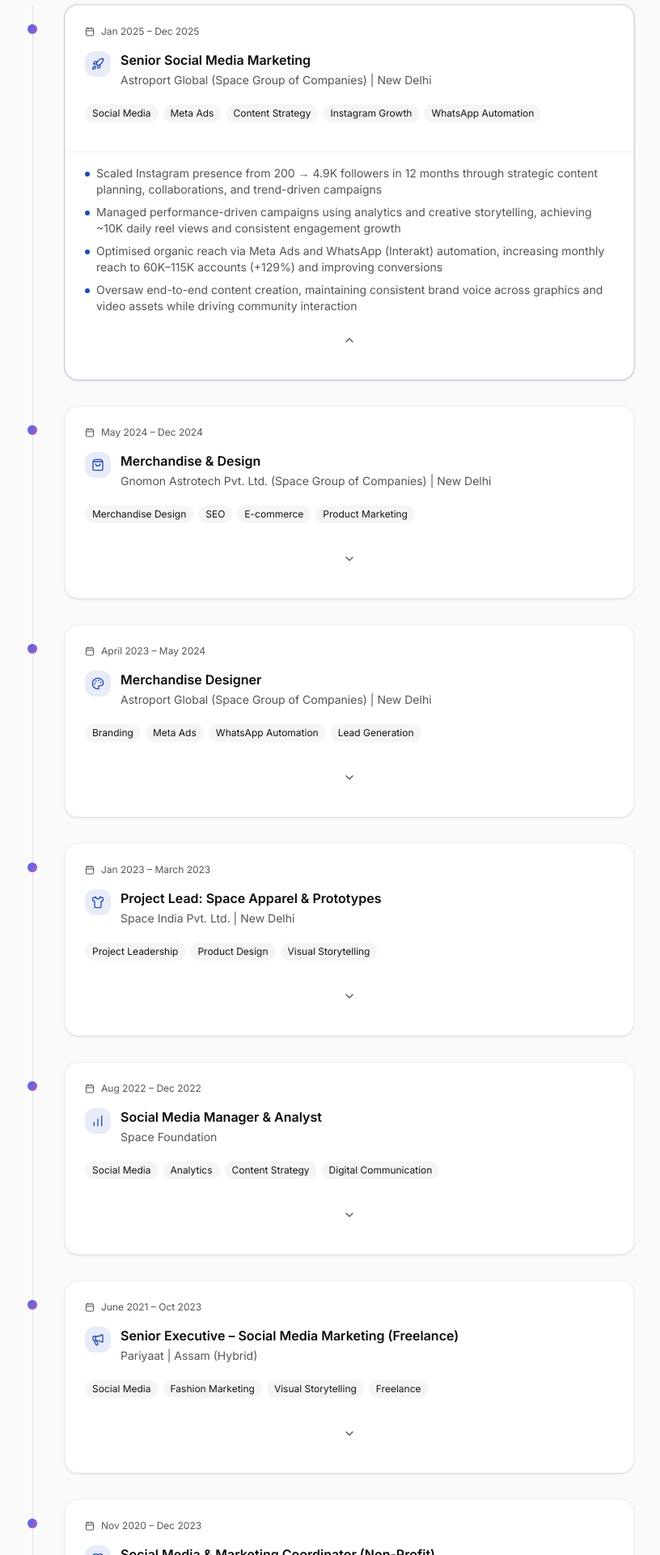
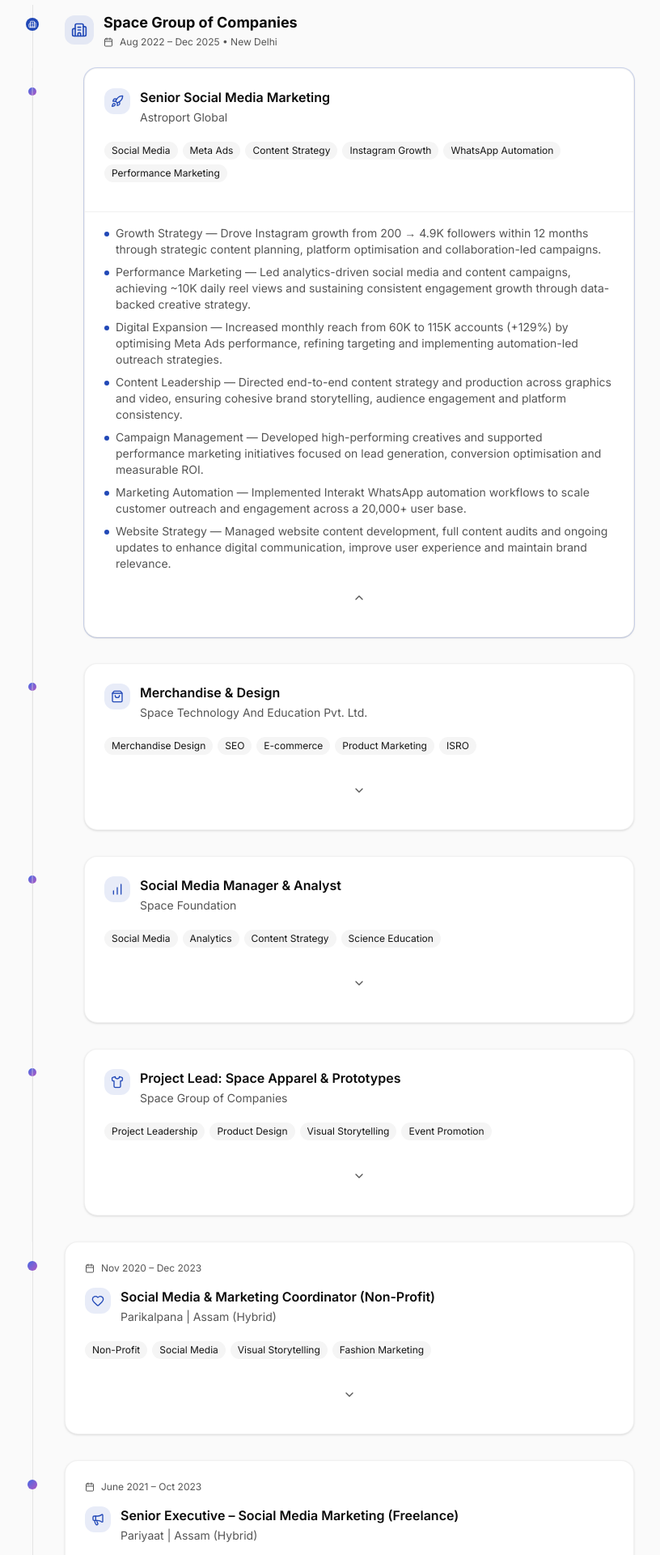
Before and after one commit to cloudyunicorn/triptikumari, a Next.js app: page / in a window 1280 px wide. Shown: the part 2080-4000 px from the top of the page at 81% size, without its empty margins (240-1056 px from the left). Built offline with nearby package versions, Linux system fonts and the light colour scheme.

Commit message:
updated resume

```diff
--- a/app/layout.tsx
+++ b/app/layout.tsx
@@ -8,7 +8,7 @@
 
 export const metadata: Metadata = {
   title: 'Tripti Kumari | Senior Social Media & Digital Marketing',
-  description: 'Result-driven Marketing Professional with 3+ years of experience',
+  description: 'Result-driven Social Media & Digital Marketing Professional with 4+ years of experience driving brand growth, engagement and lead generation across multi-platform ecosystems.',
 }
 
 export default function RootLayout({
--- a/components/ui/education-section.tsx
+++ b/components/ui/education-section.tsx
@@ -6,16 +6,16 @@
 
 const education = [
   {
-    degree: "Post Graduate Diploma, Fashion/Apparel Design",
+    degree: "Post Graduation in Fashion Design",
     institution: "Pearl Academy",
-    period: "Jul 2018 - May 2020",
-    description: "Specialized in apparel design with focus on merchandise development",
+    period: "2018 – 2020",
+    description: "Specialized in fashion design with focus on apparel and merchandise development",
     icon: Award
   },
   {
-    degree: "B.Com (Hons), Marketing",
+    degree: "B.Com (Hons) in Marketing",
     institution: "Shri Shikshayatan College",
-    period: "2014 - 2017",
+    period: "2014 – 2017",
     description: "Graduated with honors in Marketing and Business Administration",
     icon: BookOpen
   }
--- a/components/ui/experience-section.tsx
+++ b/components/ui/experience-section.tsx
@@ -2,97 +2,92 @@
 
 import { Card, CardContent, CardDescription, CardHeader, CardTitle } from "@/components/ui/card"
 import { Badge } from "@/components/ui/badge"
-import { Calendar, ChevronDown, Rocket, Palette, BarChart, Briefcase, Megaphone, ShoppingBag, Shirt, Heart, Users } from 'lucide-react'
+import { Calendar, ChevronDown, Rocket, BarChart, Briefcase, Megaphone, ShoppingBag, Shirt, Heart, Building2 } from 'lucide-react'
 import { useState } from 'react'
 import { motion, AnimatePresence } from 'framer-motion'
 
 const experiences = [
   {
     title: "Senior Social Media Marketing",
-    company: "Astroport Global (Space Group of Companies) | New Delhi",
-    period: "Jan 2025 – Dec 2025",
+    company: "Astroport Global",
+    parentCompany: "Space Group of Companies | New Delhi",
+    period: "Aug 2022 – Dec 2025",
+    isParentHeader: true,
     description: [
-      "Scaled Instagram presence from 200 → 4.9K followers in 12 months through strategic content planning, collaborations, and trend-driven campaigns",
-      "Managed performance-driven campaigns using analytics and creative storytelling, achieving ~10K daily reel views and consistent engagement growth",
-      "Optimised organic reach via Meta Ads and WhatsApp (Interakt) automation, increasing monthly reach to 60K–115K accounts (+129%) and improving conversions",
-      "Oversaw end-to-end content creation, maintaining consistent brand voice across graphics and video assets while driving community interaction"
+      "Growth Strategy — Drove Instagram growth from 200 → 4.9K followers within 12 months through strategic content planning, platform optimisation and collaboration-led campaigns.",
+      "Performance Marketing — Led analytics-driven social media and content campaigns, achieving ~10K daily reel views and sustaining consistent engagement growth through data-backed creative strategy.",
+      "Digital Expansion — Increased monthly reach from 60K to 115K accounts (+129%) by optimising Meta Ads performance, refining targeting and implementing automation-led outreach strategies.",
+      "Content Leadership — Directed end-to-end content strategy and production across graphics and video, ensuring cohesive brand storytelling, audience engagement and platform consistency.",
+      "Campaign Management — Developed high-performing creatives and supported performance marketing initiatives focused on lead generation, conversion optimisation and measurable ROI.",
+      "Marketing Automation — Implemented Interakt WhatsApp automation workflows to scale customer outreach and engagement across a 20,000+ user base.",
+      "Website Strategy — Managed website content development, full content audits and ongoing updates to enhance digital communication, improve user experience and maintain brand relevance."
     ],
-    tags: ["Social Media", "Meta Ads", "Content Strategy", "Instagram Growth", "WhatsApp Automation"],
+    tags: ["Social Media", "Meta Ads", "Content Strategy", "Instagram Growth", "WhatsApp Automation", "Performance Marketing"],
     icon: Rocket
   },
   {
     title: "Merchandise & Design",
-    company: "Gnomon Astrotech Pvt. Ltd. (Space Group of Companies) | New Delhi",
-    period: "May 2024 – Dec 2024",
+    company: "Space Technology And Education Pvt. Ltd.",
+    parentCompany: "Space Group of Companies | New Delhi",
+    period: "Aug 2022 – Dec 2025",
     description: [
-      "Managed digital launch of 150+ official ISRO merchandise products across 30+ SKUs with integrated social promotion",
-      "Developed digital and social media creatives, boosting brand visibility and engagement",
-      "Optimized SEO-driven e-commerce listings, boosting organic discoverability and online sales performance",
-      "Collaborated on product design, packaging, pricing and positioning to maintain a premium brand image",
-      "Coordinated vendors on sampling and quality checks to ensure timely market-ready delivery"
+      "Managed digital launch of 150+ official ISRO merchandise products across 30+ SKUs with integrated social promotion.",
+      "Developed digital and social media creatives, boosting brand visibility and engagement.",
+      "Optimized SEO-driven e-commerce listings, boosting organic discoverability and online sales performance.",
+      "Collaborated on product design, packaging, pricing and positioning to maintain a premium brand image.",
+      "Coordinated vendors on sampling and quality checks to ensure timely market-ready delivery."
     ],
-    tags: ["Merchandise Design", "SEO", "E-commerce", "Product Marketing"],
+    tags: ["Merchandise Design", "SEO", "E-commerce", "Product Marketing", "ISRO"],
     icon: ShoppingBag
-  },
-  {
-    title: "Merchandise Designer",
-    company: "Astroport Global (Space Group of Companies) | New Delhi",
-    period: "April 2023 – May 2024",
-    description: [
-      "Built and launched the Astroport merchandise line with a focus on branding and market readiness",
-      "Executed performance marketing creatives and supported Meta Ads campaigns for lead generation",
-      "Scaled customer outreach using Interakt WhatsApp automation for 10,000+ users"
-    ],
-    tags: ["Branding", "Meta Ads", "WhatsApp Automation", "Lead Generation"],
-    icon: Palette
-  },
-  {
-    title: "Project Lead: Space Apparel & Prototypes",
-    company: "Space India Pvt. Ltd. | New Delhi",
-    period: "Jan 2023 – March 2023",
-    description: [
-      "Led an educational prototype project featuring a high-fidelity Gaganyaan Astronaut Suit for public showcases",
-      "Designed functional uniforms for astronomy professionals, combining practicality with visual storytelling"
-    ],
-    tags: ["Project Leadership", "Product Design", "Visual Storytelling"],
-    icon: Shirt
   },
   {
     title: "Social Media Manager & Analyst",
     company: "Space Foundation",
-    period: "Aug 2022 – Dec 2022",
+    parentCompany: "Space Group of Companies | New Delhi",
+    period: "Aug 2022 – Dec 2025",
     description: [
-      "Managed and executed social media strategy to promote science education, astronomy and space sciences across public, educational and media audiences",
-      "Created engaging, platform-specific content and analyzed performance using data-driven tools to optimize reach, engagement and impact",
-      "Managed social media and digital communication for social impact campaigns",
-      "Created posters, videos and promotional creatives for 50+ events and initiatives",
-      "Executed digital event promotion and coordinated with internal teams to ensure consistent brand messaging"
+      "Managed and executed social media strategy to promote science education, astronomy and space sciences across public, educational and media audiences.",
+      "Created engaging, platform-specific content and analyzed performance using data-driven tools to optimize reach, engagement and impact."
     ],
-    tags: ["Social Media", "Analytics", "Content Strategy", "Digital Communication"],
+    tags: ["Social Media", "Analytics", "Content Strategy", "Science Education"],
     icon: BarChart
+  },
+  {
+    title: "Project Lead: Space Apparel & Prototypes",
+    company: "Space Group of Companies",
+    parentCompany: "Space Group of Companies | New Delhi",
+    period: "Aug 2022 – Dec 2025",
+    description: [
+      "Led an educational prototype project featuring a high-fidelity Gaganyaan Astronaut Suit for public showcases.",
+      "Designed functional uniforms for astronomy professionals, combining practicality with visual storytelling.",
+      "Managed social media and digital communication for social impact campaigns.",
+      "Created posters, videos and promotional creatives for 50+ events and initiatives.",
+      "Executed digital event promotion and coordinated with internal teams to ensure consistent brand messaging."
+    ],
+    tags: ["Project Leadership", "Product Design", "Visual Storytelling", "Event Promotion"],
+    icon: Shirt
+  },
+  {
+    title: "Social Media & Marketing Coordinator (Non-Profit)",
+    company: "Parikalpana | Assam (Hybrid)",
+    period: "Nov 2020 – Dec 2023",
+    description: [
+      "Managed end-to-end social media strategy and visual storytelling, directing professional photoshoots to elevate brand positioning in the fashion market.",
+      "Leveraged trend research to produce high-impact digital campaigns that maintained consistent audience engagement and brand relevance."
+    ],
+    tags: ["Non-Profit", "Social Media", "Visual Storytelling", "Fashion Marketing"],
+    icon: Heart
   },
   {
     title: "Senior Executive – Social Media Marketing (Freelance)",
     company: "Pariyaat | Assam (Hybrid)",
     period: "June 2021 – Oct 2023",
     description: [
-      "Managed end-to-end social media strategy and visual storytelling, directing professional photoshoots to elevate brand positioning in the fashion market",
-      "Leveraged trend research to produce high-impact digital campaigns that maintained consistent audience engagement and brand relevance"
+      "Managed end-to-end social media strategy and visual storytelling, directing professional photoshoots to elevate brand positioning in the fashion market.",
+      "Leveraged trend research to produce high-impact digital campaigns that maintained consistent audience engagement and brand relevance."
     ],
     tags: ["Social Media", "Fashion Marketing", "Visual Storytelling", "Freelance"],
     icon: Megaphone
-  },
-  {
-    title: "Social Media & Marketing Coordinator (Non-Profit)",
-    company: "Parikalpana | Assam (Hybrid)",
-    period: "Nov 2020 – Dec 2023",
-    description: [
-      "Managed social media and digital communication for social impact campaigns",
-      "Created posters, videos and promotional creatives for 50+ events and initiatives",
-      "Executed digital event promotion and coordinated with internal teams to ensure consistent brand messaging"
-    ],
-    tags: ["Non-Profit", "Social Media", "Event Promotion", "Digital Communication"],
-    icon: Heart
   }
 ]
 
@@ -116,6 +111,10 @@
 
 export default function ExperienceSection() {
   const [expandedIndex, setExpandedIndex] = useState<number | null>(0)
+
+  // Group experiences: first 4 are under Space Group
+  const spaceGroupExperiences = experiences.slice(0, 4)
+  const otherExperiences = experiences.slice(4)
 
   return (
     <section className="py-16 md:py-24 bg-muted/30">
@@ -151,14 +150,39 @@
           {/* Timeline line */}
           <div className="absolute left-4 md:left-6 top-0 bottom-0 w-px bg-border" />
 
-          {experiences.map((exp, index) => (
+          {/* Space Group Parent Header */}
+          <motion.div
+            className="relative pl-10 md:pl-16 pb-4"
+            variants={itemVariants}
+          >
+            <div className="absolute left-4 md:left-6 -translate-x-1/2 top-4 w-4 h-4 rounded-full bg-primary flex items-center justify-center">
+              <Building2 className="h-2.5 w-2.5 text-primary-foreground" />
+            </div>
+            <div className="flex items-center gap-3 py-2">
+              <div className="p-2 rounded-lg bg-primary/10">
+                <Building2 className="h-5 w-5 text-primary" />
+              </div>
+              <div>
+                <h3 className="font-bold text-base md:text-lg">Space Group of Companies</h3>
+                <div className="flex items-center gap-2 text-xs text-muted-foreground mt-0.5">
+                  <Calendar className="h-3 w-3 shrink-0" />
+                  <span>Aug 2022 – Dec 2025 • New Delhi</span>
+                </div>
+              </div>
+            </div>
+          </motion.div>
+
+          {/* Space Group sub-entries */}
+          {spaceGroupExperiences.map((exp, index) => (
             <motion.div
               key={index}
-              className="relative pl-10 md:pl-16 pb-8 last:pb-0"
+              className="relative pl-10 md:pl-16 pb-8 last:pb-8 ml-4 md:ml-6"
               variants={itemVariants}
             >
-              {/* Timeline dot */}
-              <div className="absolute left-4 md:left-6 -translate-x-1/2 top-6 w-3 h-3 rounded-full accent-dot" />
+              {/* Timeline dot - smaller for sub entries */}
+              <div className="absolute left-0 -translate-x-1/2 top-6 w-2.5 h-2.5 rounded-full accent-dot" />
+              {/* Connector line from parent */}
+              <div className="absolute left-0 top-0 bottom-0 -translate-x-1/2 w-px bg-border/60" />
 
               <Card
                 className={`cursor-pointer hover-lift border-border/50 transition-all ${expandedIndex === index ? 'ring-1 ring-primary/20' : ''
@@ -166,12 +190,6 @@
                 onClick={() => setExpandedIndex(expandedIndex === index ? null : index)}
               >
                 <CardHeader className="pb-3 px-4 md:px-6">
-                  {/* Period - on its own line on mobile */}
-                  <div className="flex items-center gap-2 text-xs text-muted-foreground mb-2">
-                    <Calendar className="h-3 w-3 shrink-0" />
-                    <span>{exp.period}</span>
-                  </div>
-
                   {/* Title and company */}
                   <div className="flex items-start gap-3">
                     <div className="p-2 rounded-lg bg-primary/10 shrink-0">
@@ -237,6 +255,97 @@
               </Card>
             </motion.div>
           ))}
+
+          {/* Other experiences */}
+          {otherExperiences.map((exp, index) => {
+            const globalIndex = index + spaceGroupExperiences.length
+            return (
+              <motion.div
+                key={globalIndex}
+                className="relative pl-10 md:pl-16 pb-8 last:pb-0"
+                variants={itemVariants}
+              >
+                {/* Timeline dot */}
+                <div className="absolute left-4 md:left-6 -translate-x-1/2 top-6 w-3 h-3 rounded-full accent-dot" />
+
+                <Card
+                  className={`cursor-pointer hover-lift border-border/50 transition-all ${expandedIndex === globalIndex ? 'ring-1 ring-primary/20' : ''
+                    }`}
+                  onClick={() => setExpandedIndex(expandedIndex === globalIndex ? null : globalIndex)}
+                >
+                  <CardHeader className="pb-3 px-4 md:px-6">
+                    {/* Period */}
+                    <div className="flex items-center gap-2 text-xs text-muted-foreground mb-2">
+                      <Calendar className="h-3 w-3 shrink-0" />
+                      <span>{exp.period}</span>
+                    </div>
+
+                    {/* Title and company */}
+                    <div className="flex items-start gap-3">
+                      <div className="p-2 rounded-lg bg-primary/10 shrink-0">
+                        <exp.icon className="h-4 w-4 text-primary" />
+                      </div>
+                      <div className="min-w-0">
+                        <CardTitle className="text-sm md:text-base leading-snug break-words">
+                          {exp.title}
+                        </CardTitle>
+                        <CardDescription className="mt-1 text-xs md:text-sm break-words">
+                          {exp.company}
+                        </CardDescription>
+                      </div>
+                    </div>
+
+                    {/* Tags */}
+                    <div className="flex flex-wrap gap-1.5 mt-3">
+                      {exp.tags.map((tag, idx) => (
+                        <Badge key={idx} variant="secondary" className="text-xs font-normal">
+                          {tag}
+                        </Badge>
+                      ))}
+                    </div>
+                  </CardHeader>
+
+                  <AnimatePresence>
+                    {expandedIndex === globalIndex && (
+                      <motion.div
+                        initial={{ height: 0, opacity: 0 }}
+                        animate={{ height: "auto", opacity: 1 }}
+                        exit={{ height: 0, opacity: 0 }}
+                        transition={{ duration: 0.3 }}
+                      >
+                        <CardContent className="pt-0 border-t border-border/50">
+                          <ul className="space-y-2 mt-4">
+                            {exp.description.map((item, idx) => (
+                              <motion.li
+                                key={idx}
+                                className="flex items-start gap-2 text-sm text-muted-foreground"
+                                initial={{ opacity: 0, x: -10 }}
+                                animate={{ opacity: 1, x: 0 }}
+                                transition={{ delay: idx * 0.05 }}
+                              >
+                                <span className="w-1.5 h-1.5 rounded-full bg-primary mt-2 shrink-0" />
+                                {item}
+                              </motion.li>
+                            ))}
+                          </ul>
+                        </CardContent>
+                      </motion.div>
+                    )}
+                  </AnimatePresence>
+
+                  {/* Expand indicator */}
+                  <div className="px-6 pb-4 flex justify-center">
+                    <motion.div
+                      animate={{ rotate: expandedIndex === globalIndex ? 180 : 0 }}
+                      transition={{ duration: 0.2 }}
+                    >
+                      <ChevronDown className="h-4 w-4 text-muted-foreground" />
+                    </motion.div>
+                  </div>
+                </Card>
+              </motion.div>
+            )
+          })}
         </motion.div>
       </div>
     </section>
```
Also changed, not shown: 1 other file (tests, documents, lock files or other folders).
